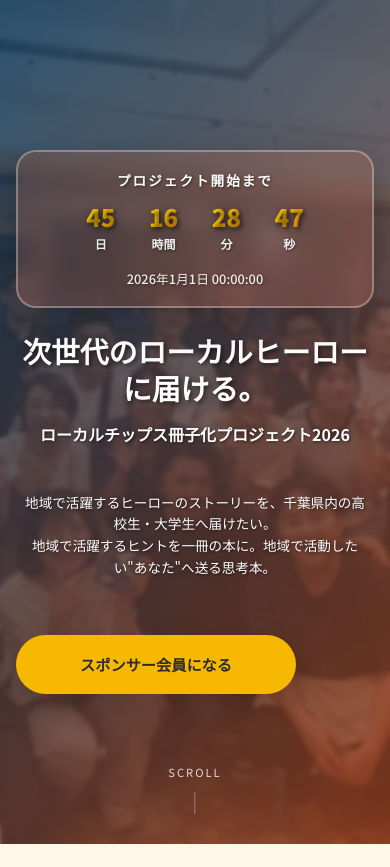
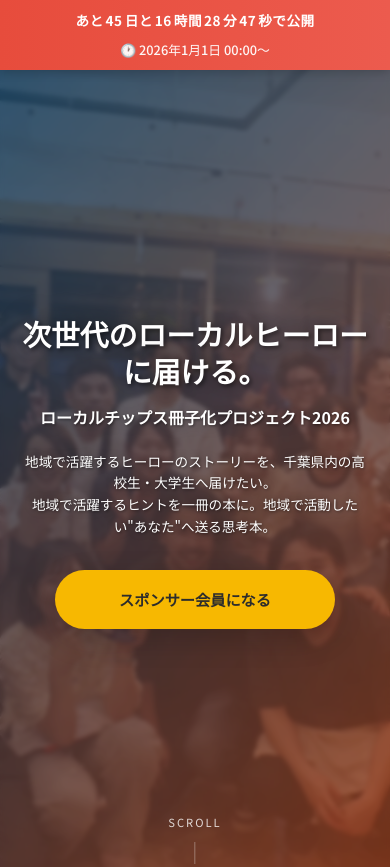
Before and after one commit to harmonic-society/localtips_fund, a plain HTML site: page index.html in a window 390 px wide. Shown: the top 867 px of the page. Drawn offline with Linux system fonts and the light colour scheme; no server answers.

Commit message:
Redesign countdown as fixed top bar matching screenshot
Replaced the countdown timer section with a fixed top bar design matching the provided screenshot:

- Changed from embedded timer to fixed position bar at page top
- Red gradient background (#E74C3C to #EC5B4E) matching screenshot
- Inline text format: "あと○日と○時間○分○秒で公開"
- Added clock emoji and datetime display "🕐 2026年1月1日 00:00〜"
- Hero section adjusted with 50px top margin to accommodate bar
- Auto-hides when countdown reaches zero
- Fully responsive with vertical layout on mobile

🤖 Generated with [Claude Code](https://claude.com/claude-code)

Co-Authored-By: Claude <noreply@anthropic.com>

```diff
--- a/index.html
+++ b/index.html
@@ -11,34 +11,18 @@
     <link href="https://fonts.googleapis.com/css2?family=Noto+Sans+JP:wght@400;500;700;900&display=swap" rel="stylesheet">
 </head>
 <body>
+    <!-- カウントダウンバー -->
+    <div class="countdown-bar">
+        <div class="countdown-bar-content">
+            <span class="countdown-text">あと<span id="days">0</span>日と<span id="hours">0</span>時間<span id="minutes">0</span>分<span id="seconds">0</span>秒で公開</span>
+            <span class="countdown-datetime">🕐 2026年1月1日 00:00〜</span>
+        </div>
+    </div>
+
     <!-- ヒーローセクション -->
     <section class="hero">
         <div class="hero-overlay"></div>
         <div class="hero-content">
-            <!-- カウントダウンタイマー -->
-            <div class="countdown-timer">
-                <div class="countdown-label">プロジェクト開始まで</div>
-                <div class="countdown-display">
-                    <div class="countdown-item">
-                        <span class="countdown-value" id="days">0</span>
-                        <span class="countdown-unit">日</span>
-                    </div>
-                    <div class="countdown-item">
-                        <span class="countdown-value" id="hours">0</span>
-                        <span class="countdown-unit">時間</span>
-                    </div>
-                    <div class="countdown-item">
-                        <span class="countdown-value" id="minutes">0</span>
-                        <span class="countdown-unit">分</span>
-                    </div>
-                    <div class="countdown-item">
-                        <span class="countdown-value" id="seconds">0</span>
-                        <span class="countdown-unit">秒</span>
-                    </div>
-                </div>
-                <div class="countdown-date">2026年1月1日 00:00:00</div>
-            </div>
-
             <h1 class="hero-title">
                 <span class="hero-title-main">次世代のローカルヒーローに届ける。</span>
                 <span class="hero-title-sub">ローカルチップス冊子化プロジェクト2026</span>
--- a/script.js
+++ b/script.js
@@ -1,15 +1,15 @@
-// カウントダウンタイマー
+// カウントダウンバー
 function updateCountdown() {
     const targetDate = new Date('2026-01-01T00:00:00').getTime();
     const now = new Date().getTime();
     const distance = targetDate - now;
 
     if (distance < 0) {
-        // カウントダウン終了
-        document.getElementById('days').textContent = '0';
-        document.getElementById('hours').textContent = '0';
-        document.getElementById('minutes').textContent = '0';
-        document.getElementById('seconds').textContent = '0';
+        // カウントダウン終了 - バーを非表示にする
+        const countdownBar = document.querySelector('.countdown-bar');
+        if (countdownBar) {
+            countdownBar.style.display = 'none';
+        }
         return;
     }
 
@@ -18,10 +18,15 @@ function updateCountdown() {
     const minutes = Math.floor((distance % (1000 * 60 * 60)) / (1000 * 60));
     const seconds = Math.floor((distance % (1000 * 60)) / 1000);
 
-    document.getElementById('days').textContent = days;
-    document.getElementById('hours').textContent = hours;
-    document.getElementById('minutes').textContent = minutes;
-    document.getElementById('seconds').textContent = seconds;
+    const daysEl = document.getElementById('days');
+    const hoursEl = document.getElementById('hours');
+    const minutesEl = document.getElementById('minutes');
+    const secondsEl = document.getElementById('seconds');
+
+    if (daysEl) daysEl.textContent = days;
+    if (hoursEl) hoursEl.textContent = hours;
+    if (minutesEl) minutesEl.textContent = minutes;
+    if (secondsEl) secondsEl.textContent = seconds;
 }
 
 // 初回実行とインターバル設定
--- a/styles.css
+++ b/styles.css
@@ -69,6 +69,7 @@ html {
     justify-content: center;
     background: url('hero_background.jpg') center center / cover no-repeat;
     overflow: hidden;
+    margin-top: 50px;
 }
 
 .hero::before {
@@ -104,73 +105,50 @@ html {
     color: white;
     padding: var(--spacing-md);
     max-width: 900px;
-    display: flex;
-    flex-direction: column;
-    gap: var(--spacing-lg);
 }
 
 /* ===========================
-   カウントダウンタイマー
+   カウントダウンバー
    =========================== */
 
-.countdown-timer {
-    background: rgba(255, 107, 53, 0.15);
-    backdrop-filter: blur(10px);
-    border: 2px solid rgba(255, 255, 255, 0.3);
-    border-radius: 20px;
-    padding: var(--spacing-md);
-    box-shadow: 0 10px 40px rgba(0, 0, 0, 0.3);
-    animation: fadeInUp 1s ease-out;
-}
-
-.countdown-label {
-    font-size: clamp(0.9rem, 2vw, 1.1rem);
-    font-weight: 600;
-    margin-bottom: var(--spacing-sm);
-    text-shadow: 1px 1px 3px rgba(0, 0, 0, 0.5);
-    letter-spacing: 2px;
-}
-
-.countdown-display {
+.countdown-bar {
+    position: fixed;
+    top: 0;
+    left: 0;
+    right: 0;
+    background: linear-gradient(90deg, #E74C3C 0%, #EC5B4E 100%);
+    color: white;
+    padding: 12px 0;
+    z-index: 1000;
+    box-shadow: 0 2px 10px rgba(0, 0, 0, 0.2);
+}
+
+.countdown-bar-content {
+    max-width: 1200px;
+    margin: 0 auto;
+    padding: 0 20px;
     display: flex;
     justify-content: center;
-    gap: clamp(1rem, 3vw, 2rem);
-    margin-bottom: var(--spacing-sm);
+    align-items: center;
+    gap: 20px;
     flex-wrap: wrap;
 }
 
-.countdown-item {
-    display: flex;
-    flex-direction: column;
-    align-items: center;
-    min-width: 70px;
-}
-
-.countdown-value {
-    font-size: clamp(2rem, 6vw, 3.5rem);
-    font-weight: 900;
-    line-height: 1;
-    text-shadow: 2px 2px 4px rgba(0, 0, 0, 0.5);
-    background: linear-gradient(135deg, #FFD700 0%, #FFA500 100%);
-    -webkit-background-clip: text;
-    -webkit-text-fill-color: transparent;
-    background-clip: text;
-    filter: drop-shadow(0 2px 4px rgba(0, 0, 0, 0.3));
-}
-
-.countdown-unit {
-    font-size: clamp(0.8rem, 1.5vw, 1rem);
+.countdown-text {
+    font-size: clamp(0.95rem, 2vw, 1.1rem);
     font-weight: 600;
-    margin-top: 0.3rem;
-    text-shadow: 1px 1px 3px rgba(0, 0, 0, 0.5);
-    opacity: 0.9;
-}
-
-.countdown-date {
-    font-size: clamp(0.85rem, 1.5vw, 1rem);
-    opacity: 0.9;
-    text-shadow: 1px 1px 3px rgba(0, 0, 0, 0.5);
+    letter-spacing: 0.5px;
+}
+
+.countdown-text span {
+    font-weight: 700;
+    margin: 0 2px;
+}
+
+.countdown-datetime {
+    font-size: clamp(0.9rem, 1.8vw, 1rem);
     font-weight: 500;
+    opacity: 0.95;
 }
 
 .hero-title {
@@ -1761,26 +1739,23 @@ section {
 
     .hero-content {
         padding: var(--spacing-md);
-        gap: var(--spacing-md);
-    }
-
-    .countdown-timer {
-        padding: 1.2rem;
-    }
-
-    .countdown-display {
-        gap: 1rem;
-    }
-
-    .countdown-item {
-        min-width: 60px;
-    }
-
-    .countdown-value {
-        font-size: clamp(1.8rem, 5vw, 2.5rem);
-    }
-
-    .countdown-unit {
+    }
+
+    .countdown-bar {
+        padding: 10px 0;
+    }
+
+    .countdown-bar-content {
+        flex-direction: column;
+        gap: 8px;
+        padding: 0 15px;
+    }
+
+    .countdown-text {
+        font-size: 0.9rem;
+    }
+
+    .countdown-datetime {
         font-size: 0.85rem;
     }
 
@@ -1910,35 +1885,24 @@ section {
 
     .hero-content {
         padding: 1rem;
-        gap: 1.5rem;
-    }
-
-    .countdown-timer {
-        padding: 1rem;
-    }
-
-    .countdown-label {
+    }
+
+    .countdown-bar {
+        padding: 8px 0;
+    }
+
+    .countdown-bar-content {
+        flex-direction: column;
+        gap: 6px;
+        padding: 0 10px;
+    }
+
+    .countdown-text {
         font-size: 0.85rem;
-    }
-
-    .countdown-display {
-        gap: 0.8rem;
-    }
-
-    .countdown-item {
-        min-width: 50px;
-    }
-
-    .countdown-value {
-        font-size: clamp(1.5rem, 5vw, 2rem);
-    }
-
-    .countdown-unit {
-        font-size: 0.75rem;
-        margin-top: 0.2rem;
-    }
-
-    .countdown-date {
+        text-align: center;
+    }
+
+    .countdown-datetime {
         font-size: 0.8rem;
     }
 
```
